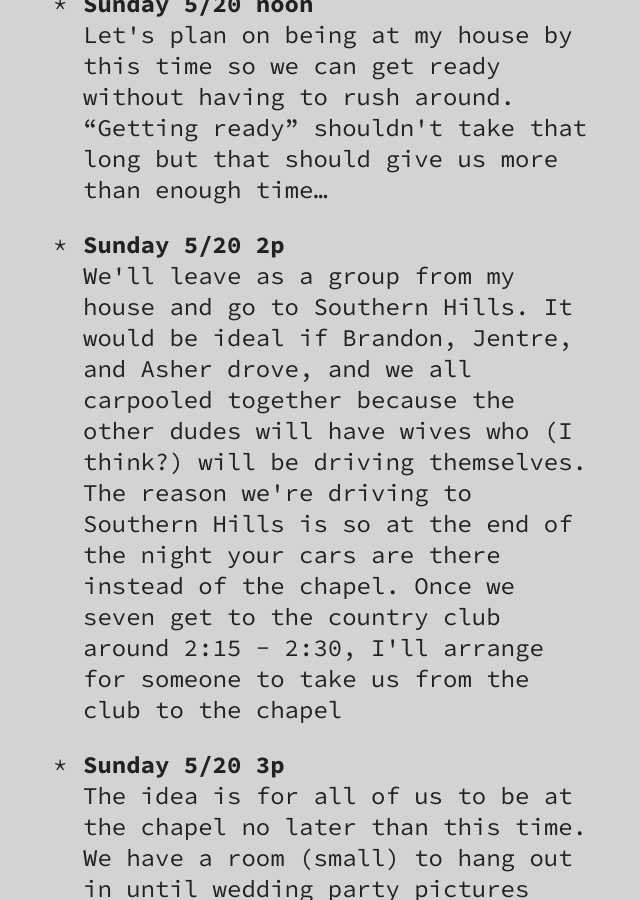
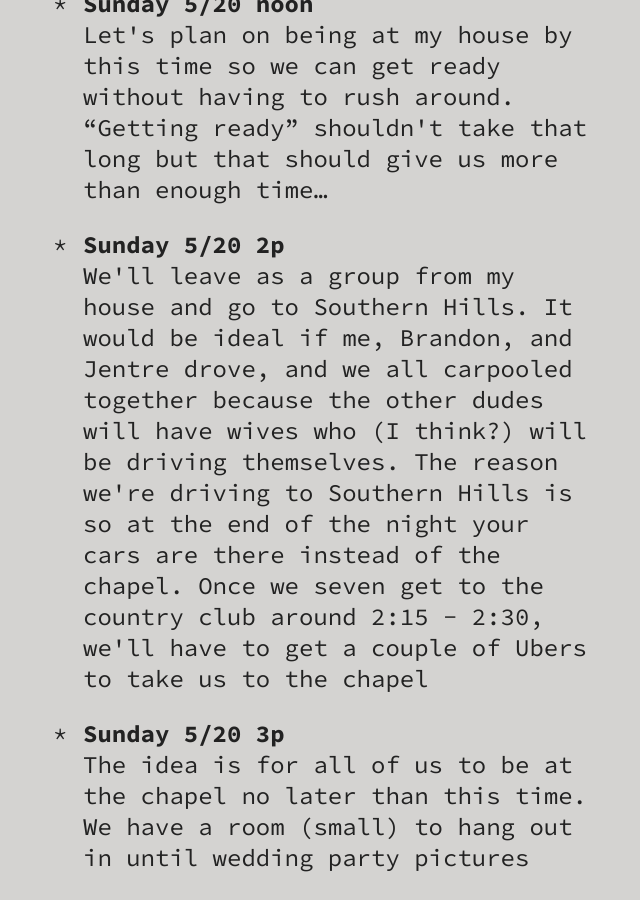
Before and after one commit to grantstandridge/grantstandridge.github.io, a Jekyll site: the page built from _buckets/groomsmen.markdown, in a window 1280 px wide and 900 px high, scrolled down 2358 px. Shown: the whole window, without its empty margins (637-1277 px from the left). Built offline with Jekyll 4.4.1, drawn with Linux system fonts in a browser that asks for light colours.

Commit message:
Updated Groomsmen

```diff
--- a/_buckets/groomsmen.markdown
+++ b/_buckets/groomsmen.markdown
@@ -59,12 +59,12 @@ General:
       time so we can get ready without having to rush around. &ldquo;Getting ready&rdquo;
       shouldn't take that long but that should give us more than enough time…"
     - "<strong>Sunday 5/20 2p</strong><br>We'll leave as a group from my house and
-      go to Southern Hills. It would be ideal if Brandon, Jentre, and Asher drove,
-      and we all carpooled together because the other dudes will have wives who (I
-      think?) will be driving themselves. The reason we're driving to Southern Hills
-      is so at the end of the night your cars are there instead of the chapel. Once
-      we seven get to the country club around 2:15 - 2:30, I'll arrange for someone
-      to take us from the club to the chapel"
+      go to Southern Hills. It would be ideal if me, Brandon, and Jentre drove, and
+      we all carpooled together because the other dudes will have wives who (I think?)
+      will be driving themselves. The reason we're driving to Southern Hills is so
+      at the end of the night your cars are there instead of the chapel. Once we seven
+      get to the country club around 2:15 - 2:30, we'll have to get a couple of Ubers
+      to take us to the chapel"
     - "<strong>Sunday 5/20 3p</strong><br>The idea is for all of us to be at the chapel
       no later than this time. We have a room (small) to hang out in until wedding
       party pictures"
```
